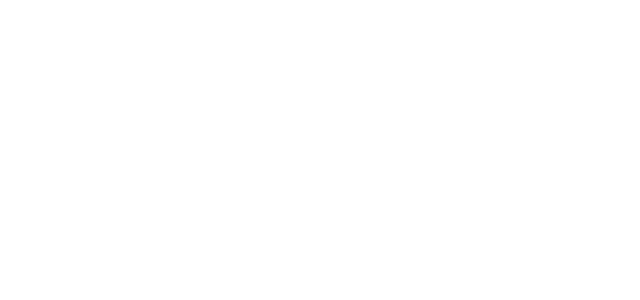
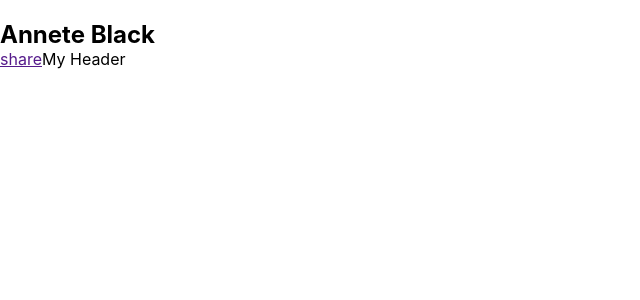
Before and after one commit to logikcode/linktree-react, a React (Create React App) app: page / in a window 1280 px wide. Shown: the top 300 px of the page, without its empty margins (0-640 px from the left). Built offline with nearby package versions, Linux system fonts and the light colour scheme.

Commit message:
added header component

```diff
--- a/src/App.js
+++ b/src/App.js
@@ -1,9 +1,17 @@
 import styled from "styled-components"
-import { Main } from "./components/LinktreeStyled";
+import { Main, Section, Links, Link } from "./components/LinktreeStyled";
+import SectionHeader from "./components/Header";
+
 function App() {
   return (
     <Main>
-
+      <Section>
+        <SectionHeader></SectionHeader>
+        <Links>
+          <Link>
+          </Link>
+        </Links>
+      </Section>
     </Main>
   );
 }
--- /dev/null
+++ b/src/components/Header.jsx
@@ -0,0 +1,15 @@
+import React from 'react'
+import { Header } from './HeaderStyled'
+export default function SectionHeader (){
+  return (
+    <Header>
+        <div>
+          <img src="" alt="" />
+          <h2>Annete Black</h2>
+        </div>
+        <span><a href=''>share</a></span>
+        My Header
+
+    </Header>
+  )
+}
--- /dev/null
+++ b/src/components/HeaderStyled.js
@@ -0,0 +1,6 @@
+import styled from "styled-components";
+
+export const Header = styled.div`
+
+
+`
--- a/src/components/LinktreeStyled.js
+++ b/src/components/LinktreeStyled.js
@@ -4,3 +4,19 @@
 background: rgba(255,255,255, 0.5);
 min-height: 100vh;
 `
+
+export const Section = styled.div`
+
+
+`
+
+
+
+export const Links = styled.div`
+
+
+`
+
+export const Link = styled.a`
+background: #EAECF0 ;
+`
```
